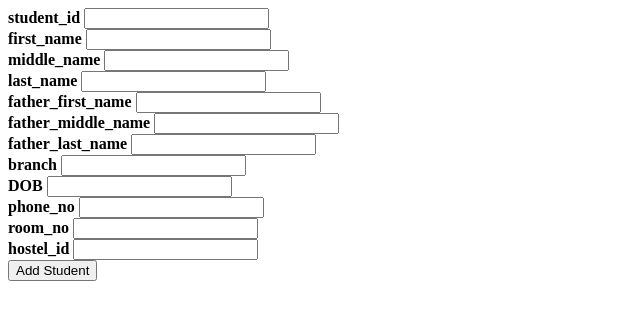
After one commit to divyansshhh/Hostel-Management, a Flask app: page /add_student_page in a window 1280 px wide. The commit adds this page. Shown: the top 320 px of the page, without its empty margins (0-640 px from the left). Run offline with Flask 2, Linux system fonts and the light colour scheme; data comes from the database, SQL or seed files in the repository.

Commit message:
Add 'add student page' and python routing

```diff
--- a/main.py
+++ b/main.py
@@ -7,7 +7,7 @@ mydb = mysql.connector.connect(
   password='ifixit',
   database = 'PROJECT'
 )
-mycursor = mydb.cursor()
+mycursor = mydb.cursor(buffered=True)
 
 app = Flask(__name__)
 
@@ -56,6 +56,40 @@ def show_detail():
 def search_detail():
     return render_template('search_detail.html')
 
+@app.route("/add_student_page",methods = ['POST','GET'])
+def add_student_page():
+    qry = "SELECT * from Student"
+    mycursor.execute(qry)
+    fields = mycursor.column_names
+    return render_template('add_student.html',fields = fields)
+
+
+# TODO : Check if valid query, or return error when invalid query
+#      : show a Success dialog
+@app.route("/add_student",methods = ['POST','GET'])
+def update_detail():
+    qry = "SELECT * from Student"
+    mycursor.execute(qry)
+    fields = mycursor.column_names
+
+    val = ()
+
+    for field in fields:
+        temp = request.form.get(field)
+        if field not in ['student_id','room_no','hostel_id'] and temp != '':
+            temp = "\'"+temp+"\'"
+        if temp == '':
+            temp = 'NULL'
+        val = val + (temp,)
+
+    qry = """INSERT INTO Student Values (%s,%s,%s,%s,%s,%s,%s,%s,%s,%s,%s,%s)"""%val
+    print(qry)
+    mycursor.execute(qry)
+    mydb.commit()
+
+    return redirect('/home')
+
+
 @app.route("/logout", methods=['POST','GET'])
 def logout():
     session['login'] = False
--- /dev/null
+++ b/templates/add_student.html
@@ -0,0 +1,14 @@
+<!doctype HTML>
+<html>
+    <title>Details</title>
+    <body>
+        <form action = "/add_student" method = 'POST'>
+            {% for i in range(0,fields | length) %}
+                <label><strong>{{fields[i]}}</strong></label>
+                <input type="text" name="{{fields[i]}}">
+                <br>
+            {%endfor%}
+            <button type="submit">Add Student</button>
+        </form>
+    </body>
+</html>
--- a/templates/home.html
+++ b/templates/home.html
@@ -10,8 +10,8 @@
 				<button style="width:33%" type="submit">View/Update Student Details</button>
 			</form>
 
-		  	<form action="/more" method="POST">
-				<button style="width:33%" type="submit">More...</button>
+		  	<form action="/add_student_page" method="POST">
+				<button style="width:33%" type="submit">Enroll a Student</button>
 			</form>
 
 		  	<form action="/more" method="POST">
```
